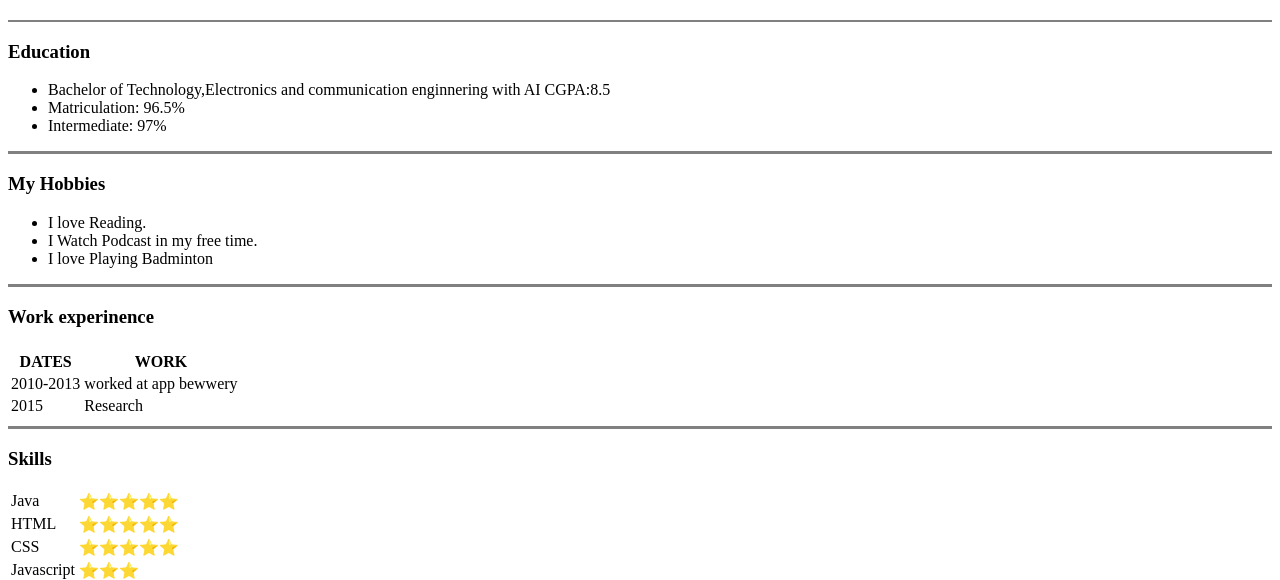
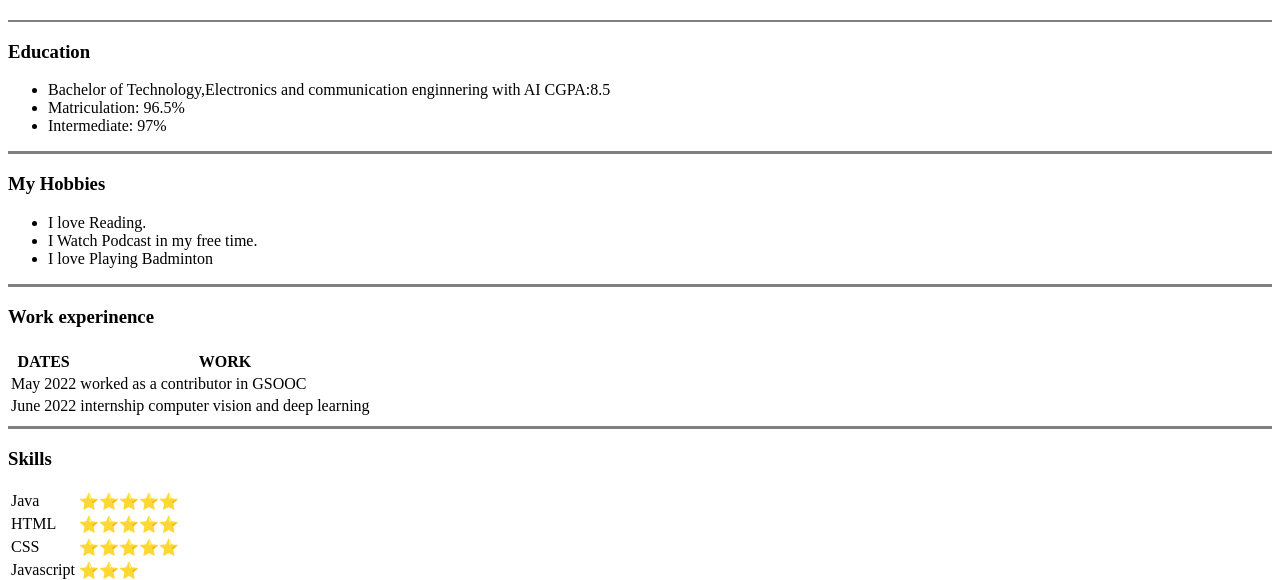
Before and after one commit to Anushk2003/cv, a plain HTML site: page index.html in a window 1280 px wide. Shown: the part 222-802 px from the top of the page. Drawn offline with Linux system fonts and the light colour scheme.

Commit message:
Update index.html

```diff
--- a/index.html
+++ b/index.html
@@ -44,12 +44,12 @@
         </thead>
         <tbody>
             <tr>
-                <td>2010-2013</td>
-                <td>worked at app bewwery</td>
+                <td>May 2022</td>
+                <td>worked as a contributor in GSOOC</td>
             </tr>
             <tr>
-                <td>2015</td>
-                <td>Research</td>
+                <td>June 2022</td>
+                <td>internship computer vision and deep learning</td>
 
             </tr>
 
```
